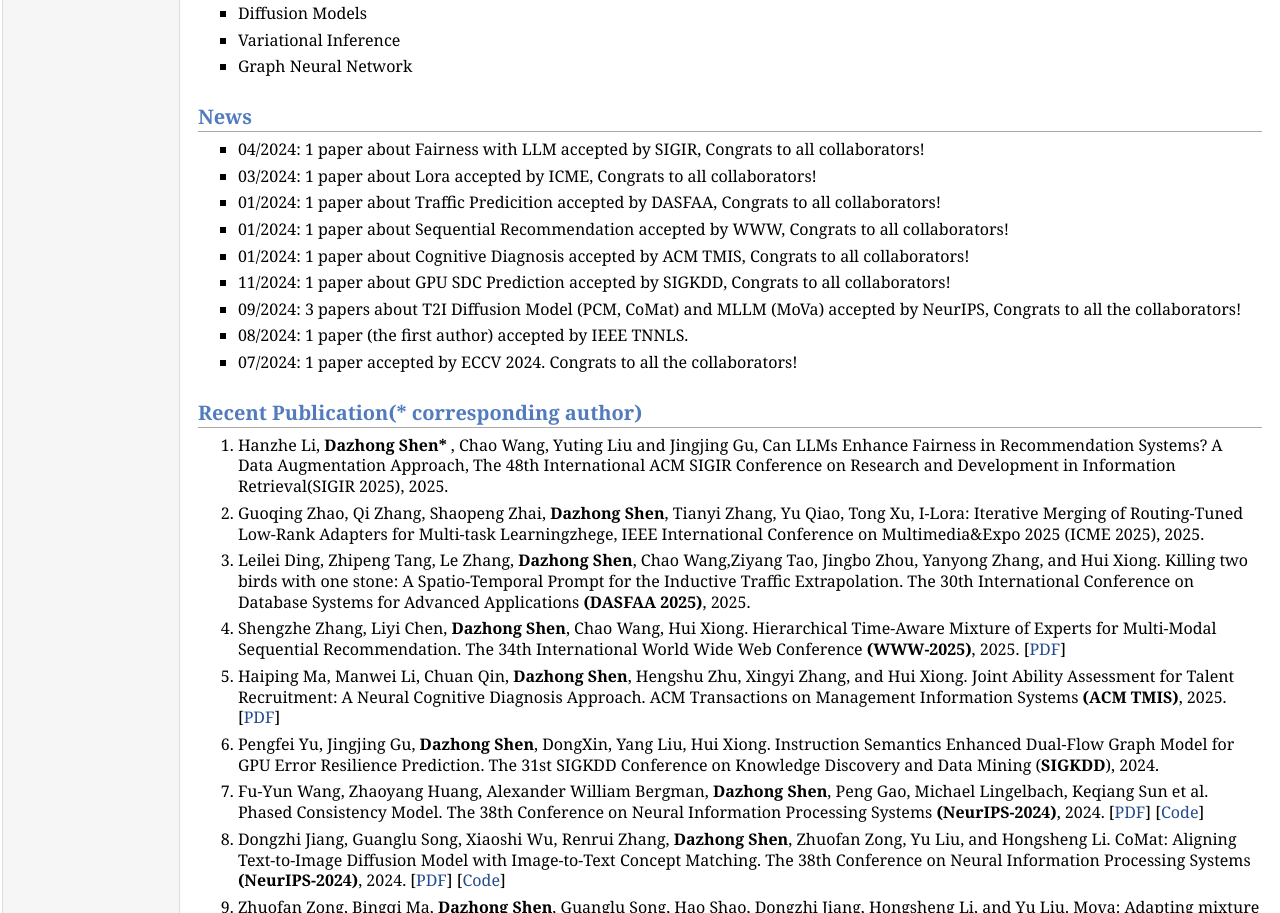
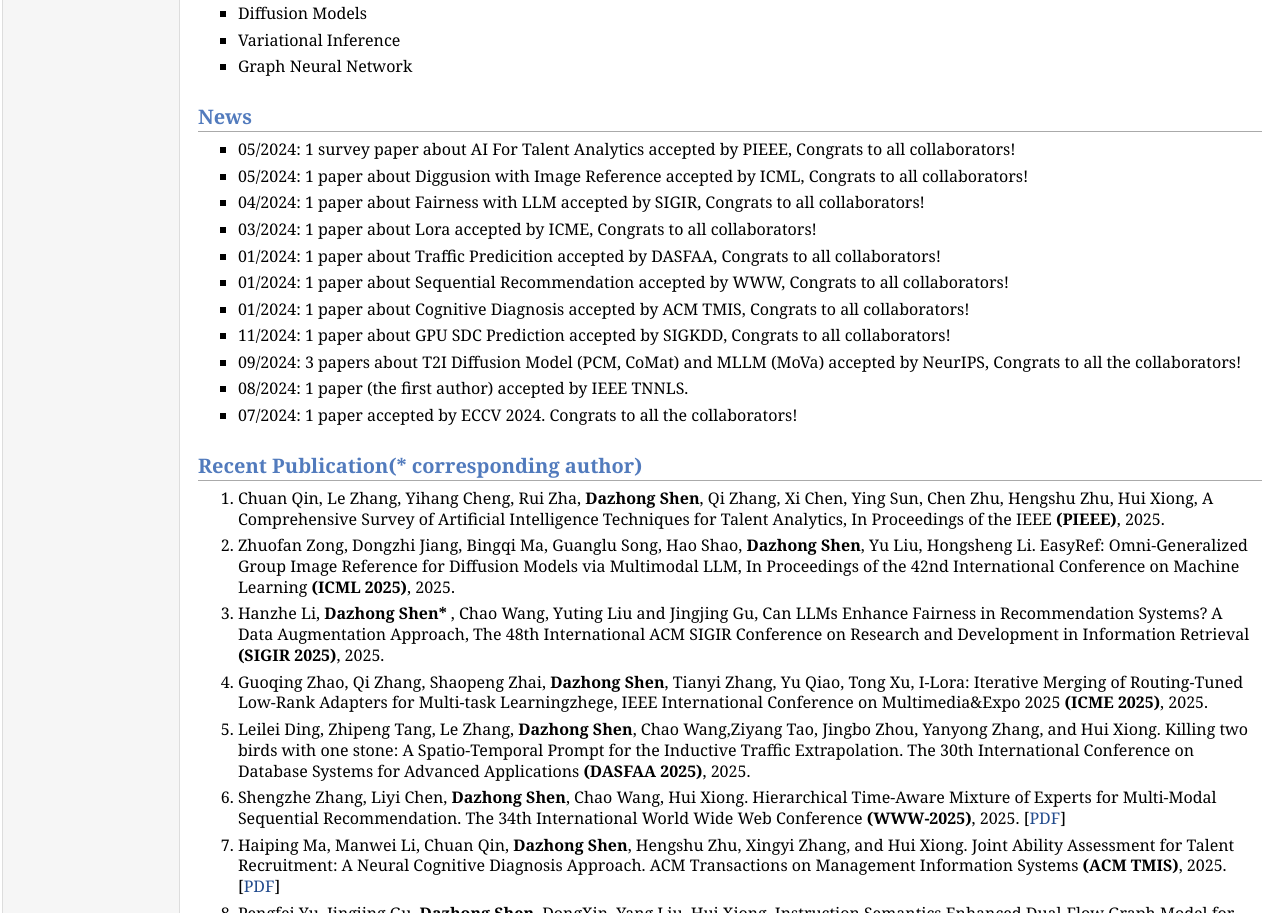
Before and after one commit to SmilesDZgk/HomePage, a plain HTML site: page index.html in a window 1280 px wide. Shown: the part 710-1623 px from the top of the page. Drawn offline with Linux system fonts and the light colour scheme.

Commit message:
update publications

```diff
--- a/index.html
+++ b/index.html
@@ -65,6 +65,10 @@
 </ul>
 <h2>News</h2>
 <ul>
+<li><p>05/2024: 1 survey paper about AI For Talent Analytics accepted by PIEEE, Congrats to all collaborators!</p>
+</li>
+<li><p>05/2024: 1 paper about Diggusion with Image Reference accepted by ICML, Congrats to all collaborators!</p>
+</li>
 <li><p>04/2024: 1 paper about Fairness with LLM accepted by SIGIR, Congrats to all collaborators!</p>
 </li>
 <li><p>03/2024: 1 paper about Lora accepted by ICME, Congrats to all collaborators!</p>
@@ -86,9 +90,13 @@
 </ul>
 <h2>Recent Publication(* corresponding author)</h2>
 <ol>
-<li><p>Hanzhe Li, <b>Dazhong Shen* </b>, Chao Wang, Yuting Liu and Jingjing Gu, Can LLMs Enhance Fairness in Recommendation Systems? A Data Augmentation Approach, The 48th International ACM SIGIR Conference on Research and Development in Information Retrieval(SIGIR 2025), 2025.</p>
+<li><p>Chuan Qin, Le Zhang, Yihang Cheng, Rui Zha, <b>Dazhong Shen</b>, Qi Zhang, Xi Chen, Ying Sun, Chen Zhu, Hengshu Zhu, Hui Xiong, A Comprehensive Survey of Artificial Intelligence Techniques for Talent Analytics, In Proceedings of the IEEE <b>(PIEEE)</b>, 2025.</p>
 </li>
-<li><p>Guoqing Zhao, Qi Zhang, Shaopeng Zhai, <b>Dazhong Shen</b>, Tianyi Zhang, Yu Qiao, Tong Xu, I-Lora: Iterative Merging of Routing-Tuned Low-Rank Adapters for Multi-task Learningzhege, IEEE International Conference on Multimedia&amp;Expo 2025 (ICME 2025), 2025.</p>
+<li><p>Zhuofan Zong, Dongzhi Jiang, Bingqi Ma, Guanglu Song, Hao Shao, <b>Dazhong Shen</b>, Yu Liu, Hongsheng Li. EasyRef: Omni-Generalized Group Image Reference for Diffusion Models via Multimodal LLM, In Proceedings of the 42nd International Conference on Machine Learning <b>(ICML 2025)</b>, 2025.</p>
+</li>
+<li><p>Hanzhe Li, <b>Dazhong Shen* </b>, Chao Wang, Yuting Liu and Jingjing Gu, Can LLMs Enhance Fairness in Recommendation Systems? A Data Augmentation Approach, The 48th International ACM SIGIR Conference on Research and Development in Information Retrieval <b>(SIGIR 2025)</b>, 2025.</p>
+</li>
+<li><p>Guoqing Zhao, Qi Zhang, Shaopeng Zhai, <b>Dazhong Shen</b>, Tianyi Zhang, Yu Qiao, Tong Xu, I-Lora: Iterative Merging of Routing-Tuned Low-Rank Adapters for Multi-task Learningzhege, IEEE International Conference on Multimedia&amp;Expo 2025 <b>(ICME 2025)</b>, 2025.</p>
 </li>
 <li><p>Leilei Ding, Zhipeng Tang, Le Zhang, <b>Dazhong Shen</b>, Chao Wang,Ziyang Tao, Jingbo Zhou, Yanyong Zhang, and Hui Xiong. Killing two birds with one stone: A Spatio-Temporal Prompt for the Inductive Traffic Extrapolation. The 30th International Conference on Database Systems for Advanced Applications <b>(DASFAA 2025)</b>, 2025.</p>
 </li>
```
Also changed, not shown: publications.html (+5 -2 lines).
